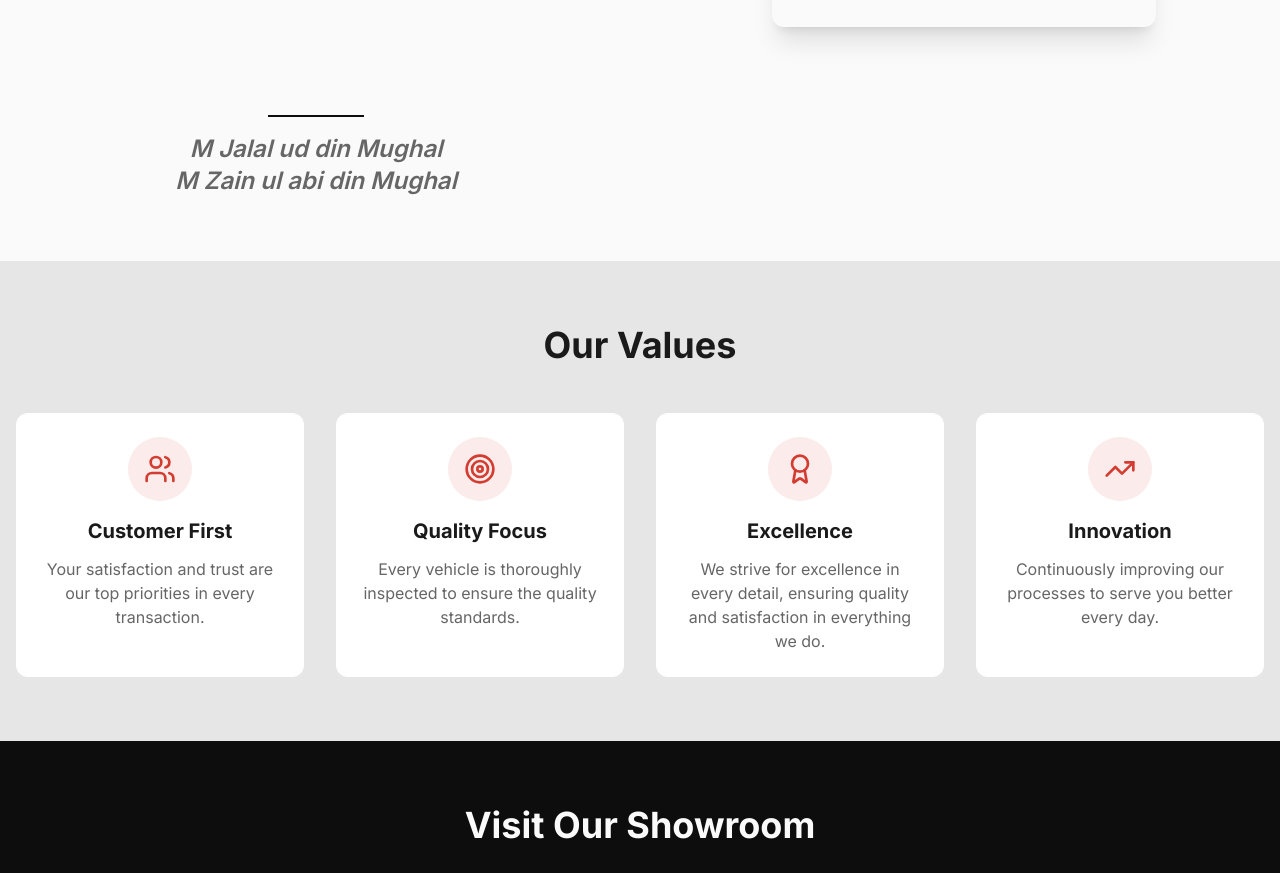
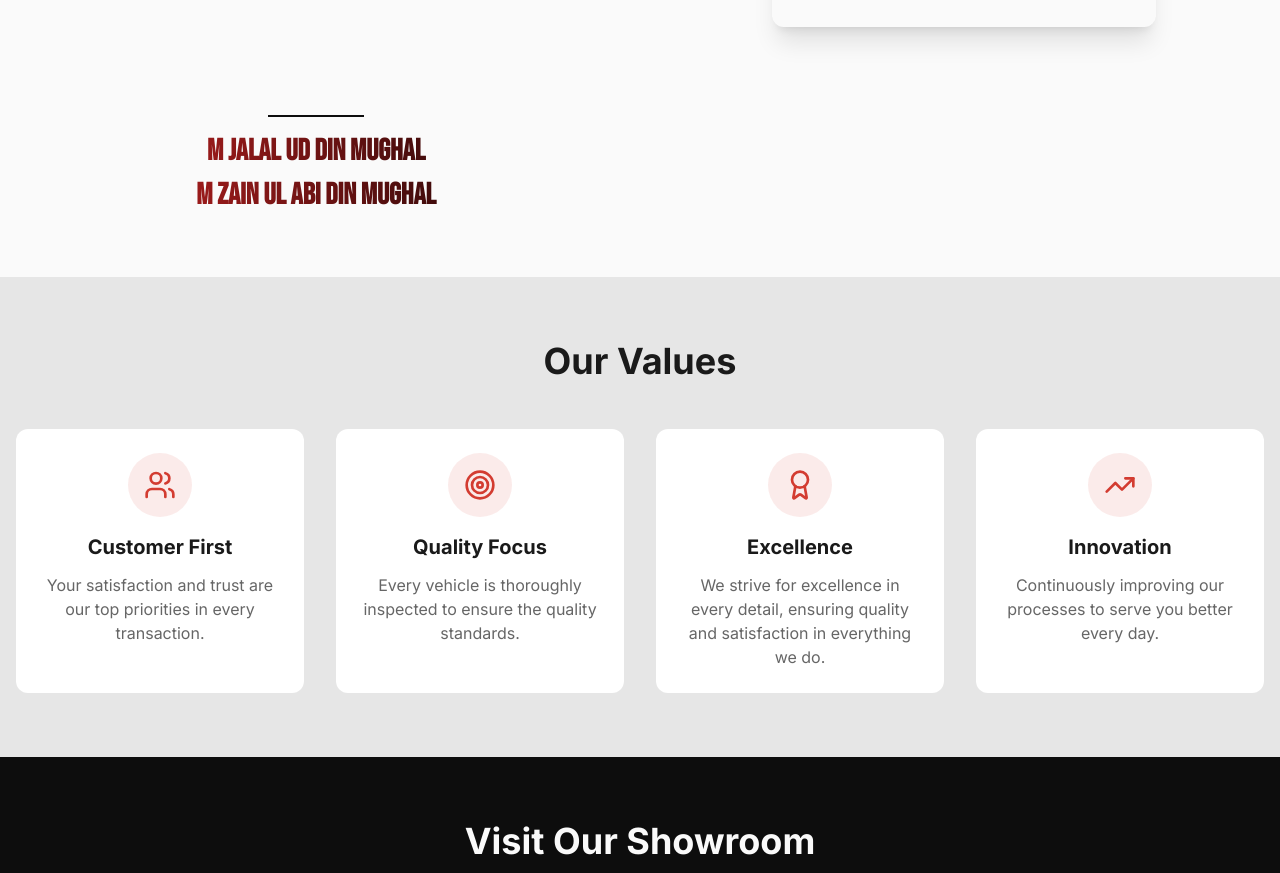
Before and after one commit to baseermughal507/Autoclass-Motors, a React (Vite) app: page /about in a window 1280 px wide. Shown: the part 1000-1873 px from the top of the page. Built offline with nearby package versions, Linux system fonts and the light colour scheme; grey boxes are pictures that could not be loaded; the HTML template or start-up script is replaced by a standard one.

Commit message:
Name new Effects

```diff
--- a/src/pages/About.tsx
+++ b/src/pages/About.tsx
@@ -47,9 +47,23 @@ const About = () => {
 
             <div className="mt-10 text-center">
             <hr className="border-t-2 border-primary w-24 mx-auto mb-4" />
-            <h3 className="text-2xl font-semibold italic text-muted-foreground">M Jalal ud din Mughal</h3>
-            <h3 className="text-2xl font-semibold italic text-muted-foreground">M Zain ul abi din Mughal</h3>
+
+            <h3
+              className="text-2xl md:text-3xl font-extrabold bg-clip-text text-transparent
+                        bg-gradient-to-r from-red-600 to-black animate-pulse mb-2"
+              style={{ fontFamily: "'Bebas Neue', sans-serif" }}
+            >
+              M Jalal ud din Mughal
+            </h3>
+            <h3
+              className="text-2xl md:text-3xl font-extrabold bg-clip-text text-transparent
+                        bg-gradient-to-r from-red-600 to-black animate-pulse"
+              style={{ fontFamily: "'Bebas Neue', sans-serif" }}
+            >
+              M Zain ul abi din Mughal
+            </h3>
           </div>
+
 
           </div>
         </div>
```
